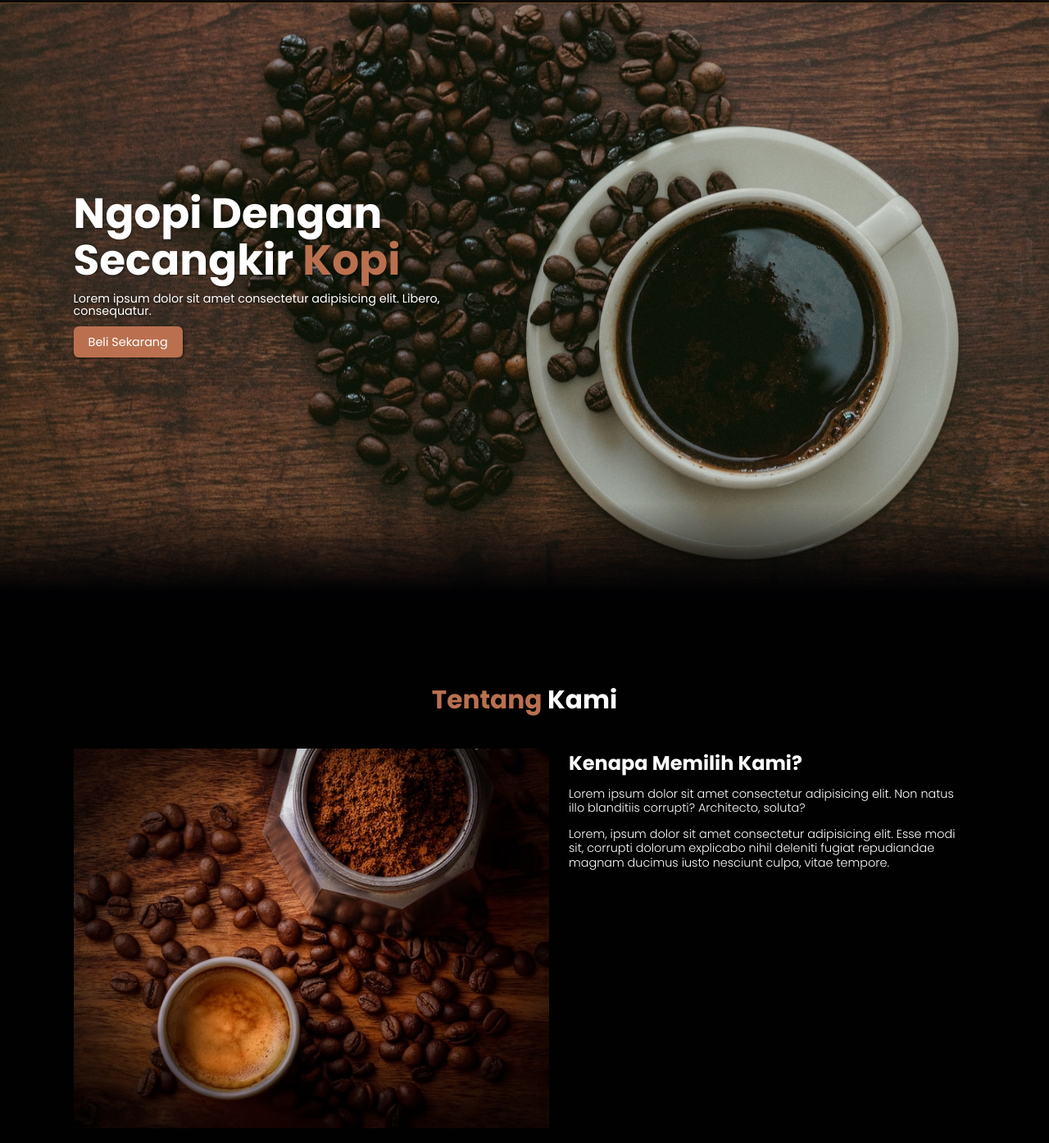
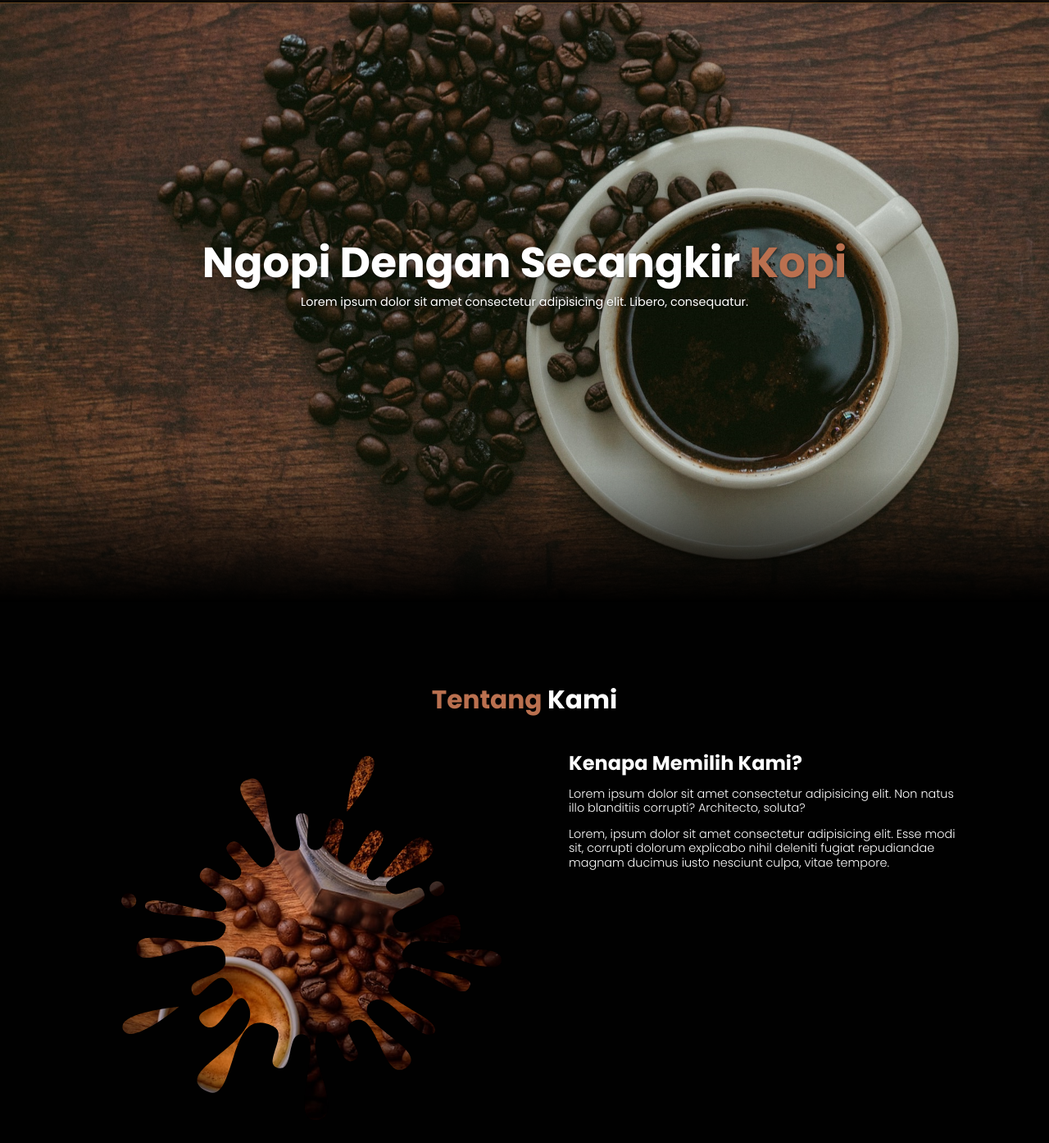
Before and after one commit to inzhagid/ngopi-coffee, a plain HTML site: page index.html in a window 1280 px wide. Shown: the part 66-1460 px from the top of the page at 82% size. Drawn offline with nearby package versions, Linux system fonts and the light colour scheme.

Commit message:
add css masking

```diff
--- a/css/style.css
+++ b/css/style.css
@@ -176,9 +176,11 @@ body {
   background-size: cover;
   background-position: center;
   position: relative;
+  -webkit-mask-image: linear-gradient(rgba(0, 0, 0, 1) 80%, rgba(0, 0, 0, 0));
+  mask-image: linear-gradient(rgba(0, 0, 0, 1) 80%, rgba(0, 0, 0, 0));
 }
 
-.hero::after {
+/* .hero::after {
   content: "";
   display: block;
   position: absolute;
@@ -191,11 +193,14 @@ body {
     rgb(1, 1, 3, 1) 5%,
     rgba(255, 255, 255, 0) 50%
   );
-}
+} */
 
 .hero .content {
   padding: 1.4rem 7%;
-  max-width: 55rem;
+  /* max-width: 55rem; */
+  width: 100%;
+  text-align: center;
+  position: fixed;
 }
 
 .hero .content h1 {
@@ -263,6 +268,10 @@ body {
 
 .about .row .about-img img {
   width: 100%;
+  -webkit-mask-image: url("../img/splash.svg");
+  -webkit-mask-size: 80%;
+  -webkit-mask-repeat: no-repeat;
+  -webkit-mask-position: center;
 }
 
 .about .row .content {
--- a/index.html
+++ b/index.html
@@ -86,7 +86,7 @@
           Lorem ipsum dolor sit amet consectetur adipisicing elit. Libero,
           consequatur.
         </p>
-        <a href="#" class="cta">Beli Sekarang</a>
+        <!-- <a href="#" class="cta">Beli Sekarang</a> -->
       </main>
     </section>
     <!-- Hero Section end -->
```
Also changed, not shown: img/coffee-cup.svg (added), img/splash.svg (added).
